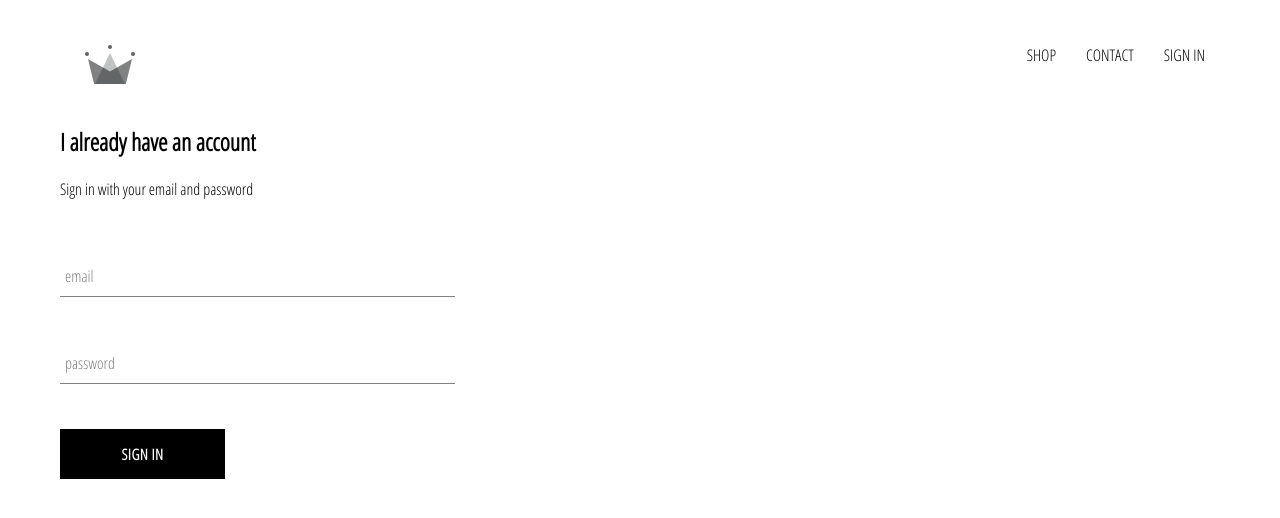
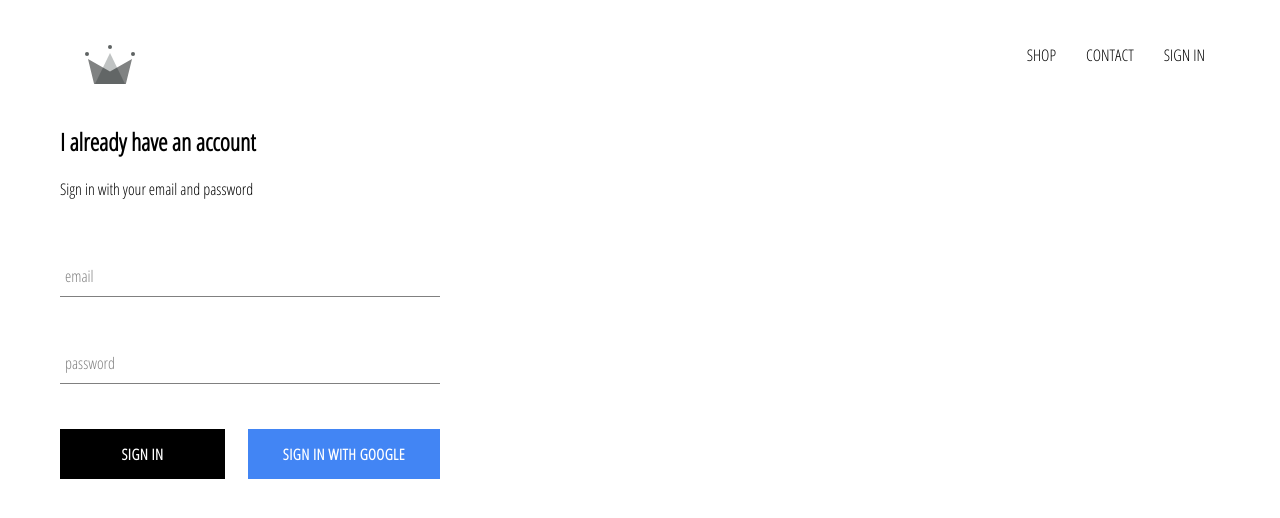
Before and after one commit to IlyaMrz/eshop, a React (Create React App) app: page /signin in a window 1280 px wide. Shown: the top 518 px of the page. Built offline with nearby package versions, Linux system fonts and the light colour scheme; no server answers.

Commit message:
integrated firebase, sign in with google

```diff
--- a/package.json
+++ b/package.json
@@ -6,6 +6,7 @@
     "@testing-library/jest-dom": "^5.11.9",
     "@testing-library/react": "^11.2.5",
     "@testing-library/user-event": "^12.6.3",
+    "firebase": "^8.2.6",
     "node-sass": "^4.14.1",
     "react": "^17.0.1",
     "react-dom": "^17.0.1",
--- a/src/App.css
+++ b/src/App.css
@@ -7,3 +7,7 @@
   text-decoration: none;
   color: black;
 }
+
+* {
+  box-sizing: border-box;
+}
--- a/src/App.js
+++ b/src/App.js
@@ -5,12 +5,35 @@
 import ShopPage from './Pages/shop';
 import Header from './Components/header/header';
 import SignInUp from './Pages/SignInUp';
+import { auth } from './firebase/firebase.utils';
 
 
-function App() {
+class App extends React.Component {
+  constructor() {
+    super();
+    this.state = {
+      currentUser: null
+    }
+  }
+
+  unsubscribeFromAuth = null
+
+  componentDidMount() {
+    this.unsubscribeFromAuth = auth.onAuthStateChanged(user => {
+      this.setState({ currentUser: user });
+      console.log(user)
+    })
+  }
+
+  componentWillUnmount() {
+    this.unsubscribeFromAuth();
+  }
+
+  render() {
+
     return (
       <div>
-      <Header />
+        <Header currentUser={this.state.currentUser}/>
         <Switch>
           <Route exact path='/' component={HomePage} />
           <Route path='/shop' component={ShopPage} />
@@ -20,4 +43,6 @@
     );
   }
 
+}
+
 export default App;
--- a/src/Components/custom-button/custom-button.jsx
+++ b/src/Components/custom-button/custom-button.jsx
@@ -1,8 +1,8 @@
 import React from 'react';
 import './custom-button.scss';
 
-const CustomButton = ({ children, ...otherProps}) => (
-    <button className='custom-button' {...otherProps}>
+const CustomButton = ({ children, isGoogleSignIn, ...otherProps}) => (
+    <button className={`${isGoogleSignIn ? 'google-sign-in' : '' } custom-button`} {...otherProps}>
         {children}
     </button>
 )
--- a/src/Components/custom-button/custom-button.scss
+++ b/src/Components/custom-button/custom-button.scss
@@ -19,4 +19,14 @@
       color: black;
       border: 1px solid black;
     }
+
+    &.google-sign-in {
+      background-color: #4285f4;
+      color: white;
+
+      &:hover {
+        background-color: #357ae8;
+        border: none;
+      }
+    }
   }
--- a/src/Components/header/header.jsx
+++ b/src/Components/header/header.jsx
@@ -2,8 +2,9 @@
 import './header.scss';
 import {Link} from 'react-router-dom';
 import { ReactComponent as Logo } from '../../assets/crown.svg';
+import { auth } from '../../firebase/firebase.utils';
 
-const Header =() => (
+const Header =({ currentUser }) => (
     <div className="header">
         <Link className="logo-container" to="/">
             <Logo className="logo" />
@@ -11,7 +12,12 @@
         <div className="options">
             <Link className="option" to='/shop'>SHOP</Link>
             <Link className="option" to='/contact'>CONTACT</Link>
-            <Link className="option" to='/signin'>SIGN IN</Link>
+            {
+                currentUser ?
+                <div className='option' onClick={()=> auth.signOut()}>SIGN OUT</div>
+                :
+                <Link className="option" to='/signin'>SIGN IN</Link>
+            }
         </div>
 
 
--- a/src/Components/header/header.scss
+++ b/src/Components/header/header.scss
@@ -20,6 +20,7 @@
 
       .option {
         padding: 10px 15px;
+        cursor: pointer;
       }
     }
   }
--- a/src/Components/sign-in/sign-in.jsx
+++ b/src/Components/sign-in/sign-in.jsx
@@ -2,6 +2,8 @@
 import FormInput from '../form-input/form-input';
 import './sign-in.scss';
 import CustomButton from '../custom-button/custom-button';
+import { signInWithGoogle } from '../../firebase/firebase.utils';
+
 
 class SignIn extends React.Component {
     constructor(props) {
@@ -43,7 +45,10 @@
                     value={this.state.password}
                     required
                     />
+                    <div className='buttons'>
                     <CustomButton type='submit'>Sign In</CustomButton>
+                    <CustomButton onClick={signInWithGoogle} isGoogleSignIn >Sign In with Google</CustomButton>
+                    </div>
                 </form>
             </div>
         )
--- a/src/Components/sign-in/sign-in.scss
+++ b/src/Components/sign-in/sign-in.scss
@@ -3,7 +3,14 @@
     display: flex;
     flex-direction: column;
 
+    .buttons {
+        display: flex;
+        justify-content: space-between;
+    }
+
     h2,span {
         margin: 10px 0;
       }
+
+
   }
--- /dev/null
+++ b/src/firebase/firebase.utils.js
@@ -0,0 +1,24 @@
+import firebase from 'firebase/app';
+import 'firebase/firestore';
+import 'firebase/auth';
+
+const config = {
+    apiKey: "AIzaSyDLpBSJQ0vVwkV0tu0g0ocEeXEPy-PxxI8",
+    authDomain: "eshop-d706b.firebaseapp.com",
+    projectId: "eshop-d706b",
+    storageBucket: "eshop-d706b.appspot.com",
+    messagingSenderId: "285748473475",
+    appId: "1:285748473475:web:f36ad7c25c67a4725635b6",
+    measurementId: "G-EGZD0ZGZJR"
+};
+
+firebase.initializeApp(config);
+
+export const auth = firebase.auth();
+export const firestore = firebase.firestore();
+
+const provider = new firebase.auth.GoogleAuthProvider();
+provider.setCustomParameters({prompt: 'select_account'});
+export const signInWithGoogle = () => auth.signInWithPopup(provider);
+
+export default firebase;
```
Also changed, not shown: 2 other files (tests, documents, lock files or other folders). Lines whose indentation alone changed are shown as unchanged.
